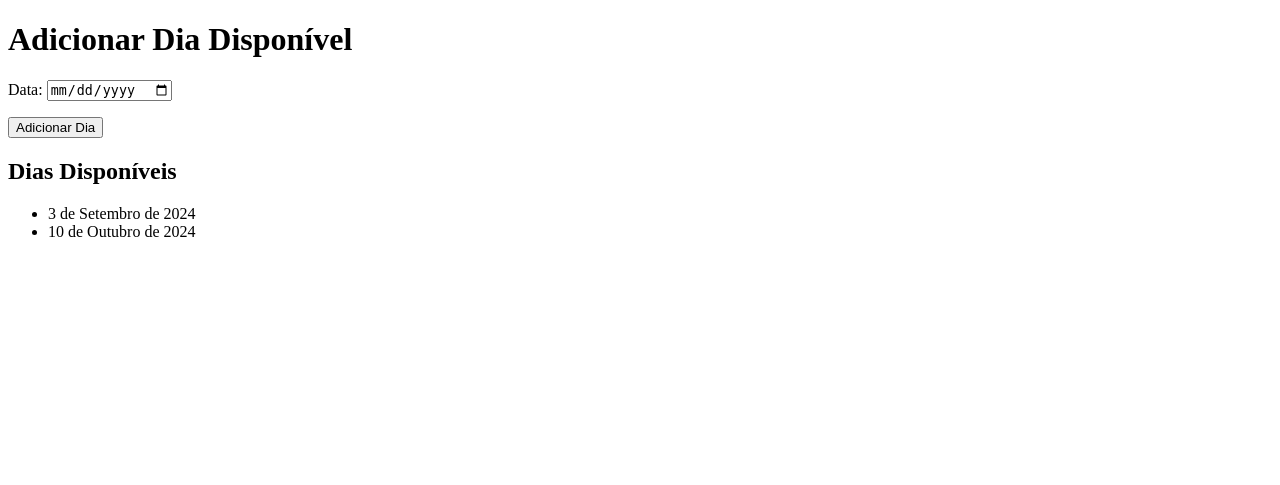
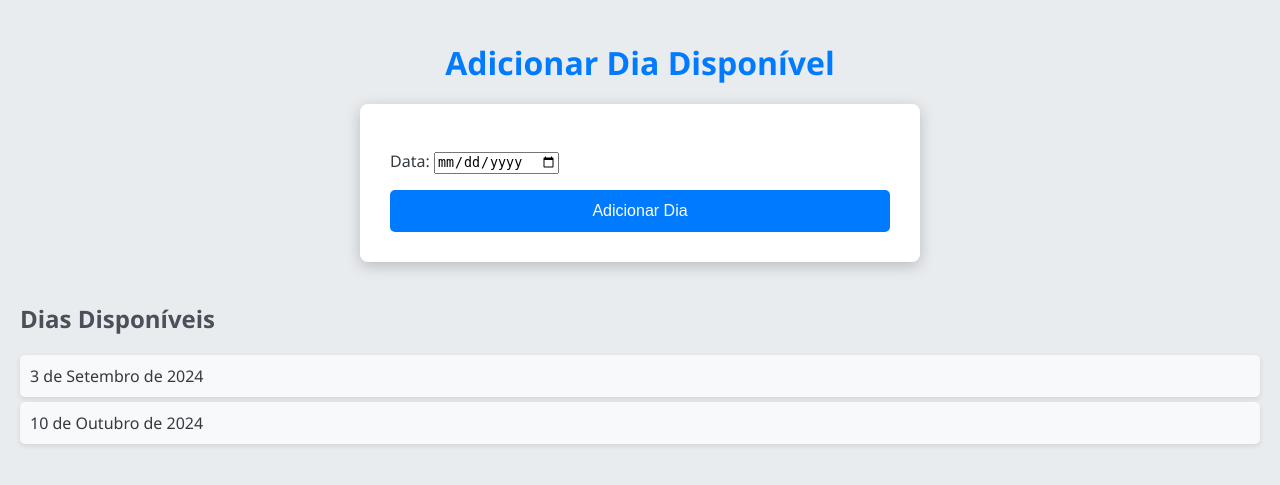
Before and after one commit to flaviomnz/agendai_webapp, a Django app: page /adicionar_dia/ in a window 1280 px wide. Shown: the top 485 px of the page. Run offline with Django 5.2, Linux system fonts and the light colour scheme; data comes from the database, SQL or seed files in the repository; both versions use the stored data as it was after the commit.

Commit message:
v3 - css

```diff
--- /dev/null
+++ b/agendamentos/static/agendamentos/css/adicionardia.css
@@ -0,0 +1,67 @@
+body {
+    font-family: 'Segoe UI', Tahoma, Geneva, Verdana, sans-serif;
+    background-color: #e9ecef;
+    color: #343a40;
+    margin: 0;
+    padding: 20px;
+}
+
+h1 {
+    text-align: center;
+    color: #007bff;
+    margin-bottom: 20px;
+}
+
+
+form {
+    background-color: #ffffff;
+    border-radius: 8px;
+    box-shadow: 0 4px 15px rgba(0, 0, 0, 0.2);
+    padding: 30px;
+    max-width: 500px;
+    margin: 0 auto;
+}
+
+input[type="text"], select, textarea {
+    width: 100%;
+    padding: 12px;
+    border: 1px solid #ced4da;
+    border-radius: 5px;
+    box-sizing: border-box;
+    margin-bottom: 15px;
+}
+
+
+button {
+    background-color: #007bff;
+    color: white;
+    padding: 12px 20px;
+    border: none;
+    border-radius: 5px;
+    cursor: pointer;
+    font-size: 16px;
+    width: 100%;
+}
+
+
+button:hover {
+    background-color: #0056b3;
+}
+
+h2 {
+    margin-top: 40px;
+    color: #495057;
+}
+
+ul {
+    list-style-type: none;
+    padding: 0;
+}
+
+li {
+    background-color: #f8f9fa;
+    margin: 5px 0;
+    padding: 10px;
+    border-radius: 5px;
+    box-shadow: 0 2px 5px rgba(0, 0, 0, 0.1);
+}
--- a/agendamentos/templates/agendamentos/adicionar_dia.html
+++ b/agendamentos/templates/agendamentos/adicionar_dia.html
@@ -3,6 +3,8 @@
 <head>
     <meta charset="UTF-8">
     <title>Adicionar Dia Disponível</title>
+    {% load static %}
+    <link rel="stylesheet" href="{% static 'agendamentos/css/adicionardia.css' %}">
 </head>
 <body>
     <h1>Adicionar Dia Disponível</h1>
--- a/agendamentos/templates/agendamentos/listar_agendamentos.html
+++ b/agendamentos/templates/agendamentos/listar_agendamentos.html
@@ -4,6 +4,8 @@
     <meta charset="UTF-8">
     <meta name="viewport" content="width=device-width, initial-scale=1.0">
     <title>Lista de Agendamentos</title>
+    {% load static %}
+    <link rel="stylesheet" href="{% static 'agendamentos/css/listaragendamento.css' %}">
 </head>
 <body>
     <h1>Lista de Agendamentos</h1>
--- a/agendamentos/views.py
+++ b/agendamentos/views.py
@@ -1,6 +1,8 @@
 from django.shortcuts import render, redirect
 from .models import Agendamento, Horario, DiaDisponivel
 from .forms import AgendamentoForm, DiaDisponivelForm
+
+
 def agendar(request):
     if request.method == 'POST':
         form = AgendamentoForm(request.POST)
```
Also changed, not shown: agendamentos/static/agendamentos/css/listaragendamento.css (added, +38 -0 lines), agendamentos/static/agendamentos/css/styles.css (+41 -11 lines), db.sqlite3.
